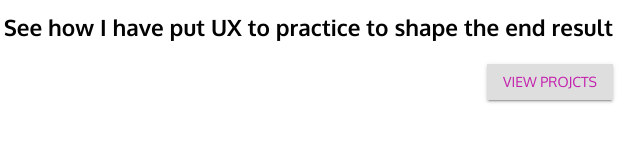
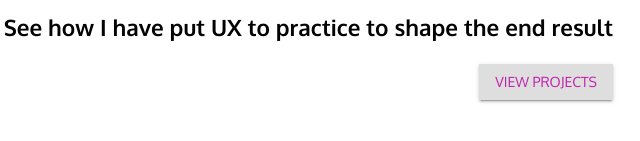
Before and after one commit to adampearson96/krewe, a Gatsby site: page /process in a window 1280 px wide. Shown: the part 1657-1798 px from the top of the page, 592-1232 px from the left. Built offline with nearby package versions, Linux system fonts and the light colour scheme; Gatsby itself is replaced by a stand-in of ours.

Commit message:
Update process.js

```diff
--- a/src/pages/process.js
+++ b/src/pages/process.js
@@ -232,10 +232,8 @@ export default () => {
                   variant="contained"
                   color="secondary"
                   href="/work"
-                  target="_blank"
-                  rel="noopener noreferrer"
                 >
-                  View Projcts
+                  View Projects
                 </Button>
               </div>
             </div>
```
